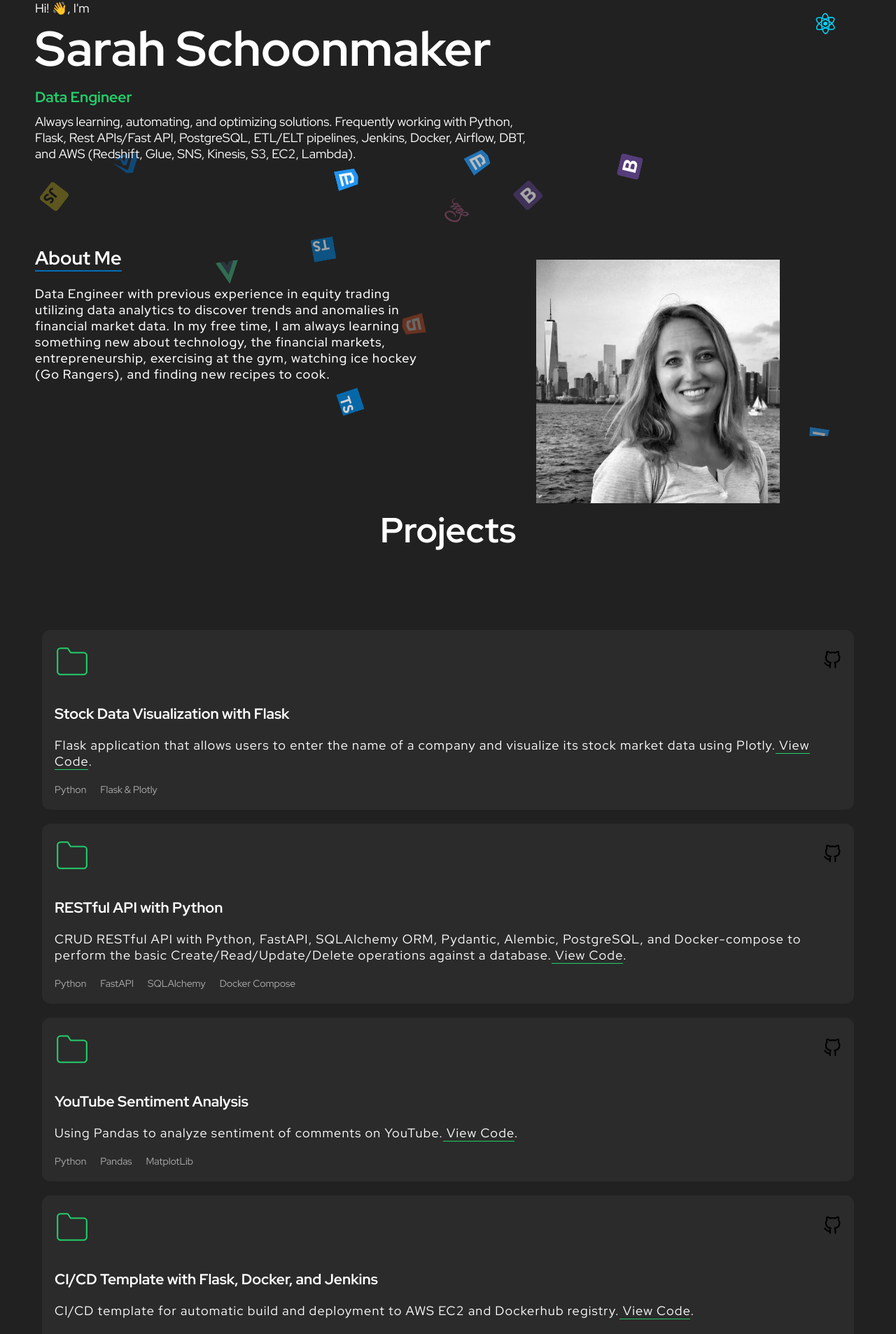
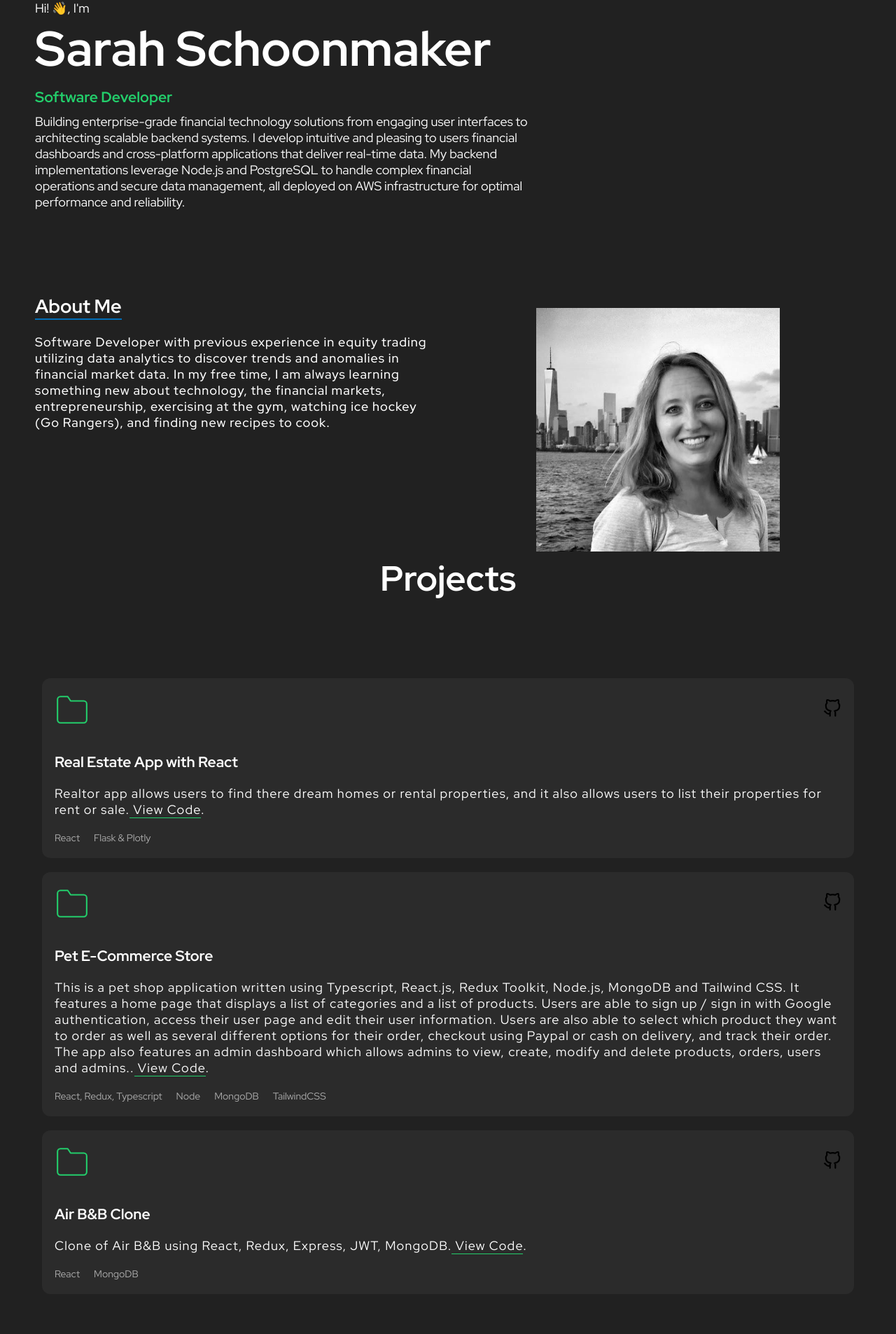
Before and after one commit to SarahSchoonmaker/sarah-react-portfolio, a React (Create React App) app: page / in a window 1280 px wide. Shown: the part 177-2083 px from the top of the page at 70% size. Built offline with nearby package versions, Linux system fonts and the light colour scheme.

Commit message:
edited node libraries

```diff
--- a/src/components/About/About.tsx
+++ b/src/components/About/About.tsx
@@ -1,6 +1,6 @@
-import React from 'react';
+import React from "react";
 import { Container } from "./styles";
-import Sarah from "../../assets/SarahImg.jpg"
+import Sarah from "../../assets/SarahImg.jpg";
 import cssIcon from "../../assets/css-icon.svg";
 import htmlIcon from "../../assets/html-icon.svg";
 import jsIcon from "../../assets/js-icon.svg";
@@ -10,24 +10,23 @@ import typescriptIcon from "../../assets/typescript-icon.svg";
 import ScrollAnimation from "react-animate-on-scroll";
 import graphql from "../../assets/graphql.png";
 
-
-export function About(){
-  return(
+export function About() {
+  return (
     <Container id="about">
       <div className="about-text">
         <ScrollAnimation animateIn="fadeInLeft">
           <h2>About Me</h2>
         </ScrollAnimation>
         <ScrollAnimation animateIn="fadeInLeft" delay={0.2 * 1000}>
-          <p>Data Engineer with previous experience in equity trading utilizing
-            data analytics to discover trends and
-            anomalies in financial market data.
-            In my free time, I am always learning something new about technology, the financial markets,
-            entrepreneurship, exercising at the gym,
-            watching ice hockey (Go Rangers), and finding new recipes to cook.
+          <p>
+            Software Developer with previous experience in equity trading
+            utilizing data analytics to discover trends and anomalies in
+            financial market data. In my free time, I am always learning
+            something new about technology, the financial markets,
+            entrepreneurship, exercising at the gym, watching ice hockey (Go
+            Rangers), and finding new recipes to cook.
           </p>
         </ScrollAnimation>
-
       </div>
       <div className="about-image">
         <ScrollAnimation animateIn="fadeInRight" delay={0.6 * 1000}>
@@ -35,5 +34,5 @@ export function About(){
         </ScrollAnimation>
       </div>
     </Container>
-  )
+  );
 }
--- a/src/components/Hero/Hero.tsx
+++ b/src/components/Hero/Hero.tsx
@@ -1,35 +1,34 @@
-import { BrowserRouter } from "react-router-dom"
-import { Container } from "./styles"
-import ScrollAnimation from "react-animate-on-scroll"
-import React from 'react';
-import { NavHashLink } from "react-router-hash-link"
+import { BrowserRouter } from "react-router-dom";
+import { Container } from "./styles";
+import ScrollAnimation from "react-animate-on-scroll";
+import React from "react";
+import { NavHashLink } from "react-router-hash-link";
 
-export function Hero(){
-  return(
+export function Hero() {
+  return (
     <Container id="home">
       <div className="hero-text">
         <ScrollAnimation animateIn="fadeInUp">
           <p>Hi! 👋, I'm</p>
         </ScrollAnimation>
-        <ScrollAnimation animateIn="fadeInUp" delay={0.2*1000}>
+        <ScrollAnimation animateIn="fadeInUp" delay={0.2 * 1000}>
           <h1>Sarah Schoonmaker</h1>
         </ScrollAnimation>
         <ScrollAnimation animateIn="fadeInUp" delay={0.4 * 1000}>
-          <h3>Data Engineer</h3>
+          <h3>Software Developer</h3>
         </ScrollAnimation>
         <ScrollAnimation animateIn="fadeInUp" delay={0.6 * 1000}>
-        <p>Always learning, automating, and optimizing solutions.
-          Frequently working with Python, Flask, Rest APIs/Fast API, PostgreSQL, ETL/ELT pipelines, Jenkins, Docker, Airflow, DBT,
-          and AWS (Redshift, Glue, SNS, Kinesis, S3, EC2, Lambda).
-
-
-
+          <p>
+            Building enterprise-grade financial technology solutions from
+            engaging user interfaces to architecting scalable backend systems. I
+            develop intuitive and pleasing to users financial dashboards and
+            cross-platform applications that deliver real-time data. My backend
+            implementations leverage Node.js and PostgreSQL to handle complex
+            financial operations and secure data management, all deployed on AWS
+            infrastructure for optimal performance and reliability.
           </p>
         </ScrollAnimation>
-
-
       </div>
-
     </Container>
-  )
+  );
 }
--- a/src/components/Portfolio/Portfolio.tsx
+++ b/src/components/Portfolio/Portfolio.tsx
@@ -1,41 +1,54 @@
 import { Container } from "./styles";
-import githubIcon from "../../assets/github-icon.svg"
-import externalLinkIcon from "../../assets/external-link-icon.svg"
+import githubIcon from "../../assets/github-icon.svg";
+import externalLinkIcon from "../../assets/external-link-icon.svg";
 import ScrollAnimation from "react-animate-on-scroll";
-import React from 'react';
+import React from "react";
 
-
-export function Portfolio(){
-  return(
+export function Portfolio() {
+  return (
     <Container id="portfolio">
       <h2>Projects</h2>
       <div className="projects">
-
         <ScrollAnimation animateIn="flipInX">
           <div className="project">
             <header>
-          <svg width="50" xmlns="http://www.w3.org/2000/svg" role="img" viewBox="0 0 24 24" fill="none"
-          stroke="#23ce6b " stroke-width="1" stroke-linecap="round" stroke-linejoin="round" ><title>Folder</title>
-          <path d="M22 19a2 2 0 0 1-2 2H4a2 2 0 0 1-2-2V5a2 2 0 0 1 2-2h5l2 3h9a2 2 0 0 1 2 2z"></path></svg>
+              <svg
+                width="50"
+                xmlns="http://www.w3.org/2000/svg"
+                role="img"
+                viewBox="0 0 24 24"
+                fill="none"
+                stroke="#23ce6b "
+                stroke-width="1"
+                stroke-linecap="round"
+                stroke-linejoin="round"
+              >
+                <title>Folder</title>
+                <path d="M22 19a2 2 0 0 1-2 2H4a2 2 0 0 1-2-2V5a2 2 0 0 1 2-2h5l2 3h9a2 2 0 0 1 2 2z"></path>
+              </svg>
               <div className="project-links">
-            <a href="https://github.com/SarahSchoonmaker/flask-stock-data" target="_blank" rel="noreferrer">
+                <a
+                  href="https://github.com/SarahSchoonmaker/flask-stock-data"
+                  target="_blank"
+                  rel="noreferrer"
+                >
                   <img src={githubIcon} alt="GitHub" />
                 </a>
               </div>
             </header>
             <div className="body">
-            <h3>Stock Data Visualization with Flask</h3>
-            <p>Flask application that allows users to enter the name of a
-              company and visualize its stock market data using Plotly.
-              <a href="https://github.com/SarahSchoonmaker/flask-stock-data"> View Code</a>.
-
+              <h3>Real Estate App with React</h3>
+              <p>
+                Realtor app allows users to find there dream homes or rental
+                properties, and it also allows users to list their properties
+                for rent or sale.
+                <a href=""> View Code</a>.
               </p>
             </div>
             <footer>
               <ul className="tech-list">
-              <li>Python</li>
+                <li>React</li>
                 <li>Flask & Plotly</li>
-
               </ul>
             </footer>
           </div>
@@ -44,31 +57,53 @@ export function Portfolio(){
         <ScrollAnimation animateIn="flipInX">
           <div className="project">
             <header>
-            <svg width="50" xmlns="http://www.w3.org/2000/svg" role="img" viewBox="0 0 24 24" fill="none"
-            stroke="#23ce6b " stroke-width="1" stroke-linecap="round" stroke-linejoin="round" >
+              <svg
+                width="50"
+                xmlns="http://www.w3.org/2000/svg"
+                role="img"
+                viewBox="0 0 24 24"
+                fill="none"
+                stroke="#23ce6b "
+                stroke-width="1"
+                stroke-linecap="round"
+                stroke-linejoin="round"
+              >
                 <title>Folder</title>
-              <path d="M22 19a2 2 0 0 1-2 2H4a2 2 0 0 1-2-2V5a2 2 0 0 1 2-2h5l2 3h9a2 2 0 0 1 2 2z"></path></svg>
+                <path d="M22 19a2 2 0 0 1-2 2H4a2 2 0 0 1-2-2V5a2 2 0 0 1 2-2h5l2 3h9a2 2 0 0 1 2 2z"></path>
+              </svg>
               <div className="project-links">
-              <a href="https://github.com/SarahSchoonmaker/python-fastapi" target="_blank" rel="noreferrer">
+                <a
+                  href="https://github.com/SarahSchoonmaker/python-fastapi"
+                  target="_blank"
+                  rel="noreferrer"
+                >
                   <img src={githubIcon} alt="GitHub" />
                 </a>
-
               </div>
             </header>
             <div className="body">
-              <h3>RESTful API with Python</h3>
-              <p>CRUD RESTful API with Python, FastAPI, SQLAlchemy ORM, Pydantic,
-                Alembic, PostgreSQL, and Docker-compose to perform the basic Create/Read/Update/Delete operations against a database.
-                <a href="https://github.com/SarahSchoonmaker/python-fastapi"> View Code</a>.
+              <h3>Pet E-Commerce Store</h3>
+              <p>
+                This is a pet shop application written using Typescript,
+                React.js, Redux Toolkit, Node.js, MongoDB and Tailwind CSS. It
+                features a home page that displays a list of categories and a
+                list of products. Users are able to sign up / sign in with
+                Google authentication, access their user page and edit their
+                user information. Users are also able to select which product
+                they want to order as well as several different options for
+                their order, checkout using Paypal or cash on delivery, and
+                track their order. The app also features an admin dashboard
+                which allows admins to view, create, modify and delete products,
+                orders, users and admins..
+                <a href=""> View Code</a>.
               </p>
             </div>
             <footer>
               <ul className="tech-list">
-              <li>Python</li>
-              <li>FastAPI</li>
-              <li>SQLAlchemy</li>
-              <li>Docker Compose</li>
-
+                <li>React, Redux, Typescript</li>
+                <li>Node</li>
+                <li>MongoDB</li>
+                <li>TailwindCSS</li>
               </ul>
             </footer>
           </div>
@@ -77,69 +112,51 @@ export function Portfolio(){
         <ScrollAnimation animateIn="flipInX">
           <div className="project">
             <header>
-            <svg width="50" xmlns="http://www.w3.org/2000/svg" role="img" viewBox="0 0 24 24" fill="none"
-            stroke="#23ce6b " stroke-width="1" stroke-linecap="round" stroke-linejoin="round" >
-              <title>Folder</title><path d="M22 19a2 2 0 0 1-2 2H4a2 2 0 0 1-2-2V5a2 2 0 0 1 2-2h5l2 3h9a2 2 0 0 1 2 2z"></path>
+              <svg
+                width="50"
+                xmlns="http://www.w3.org/2000/svg"
+                role="img"
+                viewBox="0 0 24 24"
+                fill="none"
+                stroke="#23ce6b"
+                stroke-width="1"
+                stroke-linecap="round"
+                stroke-linejoin="round"
+              >
+                <title>Folder</title>
+                <path d="M22 19a2 2 0 0 1-2 2H4a2 2 0 0 1-2-2V5a2 2 0 0 1 2-2h5l2 3h9a2 2 0 0 1 2 2z"></path>
               </svg>
               <div className="project-links">
-              <a href="https://github.com/SarahSchoonmaker/youtube-sentiment-analysis" target="_blank" rel="noreferrer">
+                <a
+                  href="https://github.com/SarahSchoonmaker/CI-CD-Jenkins-Flask"
+                  target="_blank"
+                  rel="noreferrer"
+                >
                   <img src={githubIcon} alt="GitHub" />
                 </a>
-
               </div>
             </header>
             <div className="body">
-              <h3>YouTube Sentiment Analysis</h3>
-              <p>Using Pandas to analyze sentiment of comments on YouTube.
-                <a href="https://github.com/SarahSchoonmaker/youtube-sentiment-analysis"> View Code</a>.
-
+              <h3>Air B&B Clone</h3>
+              <p>
+                Clone of Air B&B using React, Redux, Express, JWT, MongoDB.
+                <a href="https://github.com/SarahSchoonmaker/React-airbb">
+                  {" "}
+                  View Code
+                </a>
+                .
               </p>
             </div>
             <footer>
               <ul className="tech-list">
-              <li>Python</li>
-              <li>Pandas</li>
-              <li>MatplotLib</li>
-
+                <li>React</li>
+                <li>MongoDB</li>
+                <li></li>
               </ul>
             </footer>
           </div>
         </ScrollAnimation>
-
-        <ScrollAnimation animateIn="flipInX">
-          <div className="project">
-            <header>
-            <svg width="50" xmlns="http://www.w3.org/2000/svg" role="img" viewBox="0 0 24 24" fill="none" stroke="#23ce6b"
-            stroke-width="1" stroke-linecap="round" stroke-linejoin="round" ><title>Folder</title>
-            <path d="M22 19a2 2 0 0 1-2 2H4a2 2 0 0 1-2-2V5a2 2 0 0 1 2-2h5l2 3h9a2 2 0 0 1 2 2z"></path></svg>
-            <div className="project-links">
-              <a href="https://github.com/SarahSchoonmaker/CI-CD-Jenkins-Flask" target="_blank" rel="noreferrer">
-                <img src={githubIcon} alt="GitHub" />
-              </a>
-
       </div>
-            </header>
-            <div className="body">
-              <h3>CI/CD Template with Flask, Docker, and Jenkins</h3>
-              <p>CI/CD template for automatic build and deployment to AWS EC2 and Dockerhub registry.
-                <a href="https://github.com/SarahSchoonmaker/CI-CD-Jenkins-Flask"> View Code</a>.
-
-              </p>
-            </div>
-            <footer>
-              <ul className="tech-list">
-              <li>Flask</li>
-              <li>Docker</li>
-              <li>Jenkins</li>
-
-              </ul>
-            </footer>
-          </div>
-        </ScrollAnimation>
-
-        </div>
-
-
     </Container>
   );
 }
--- a/src/index.tsx
+++ b/src/index.tsx
@@ -1,10 +1,13 @@
-import React from 'react'
-import ReactDOM from 'react-dom'
-import App from './App'
+import React from "react";
+import { createRoot } from "react-dom/client";
+import App from "./App";
 
-ReactDOM.render(
+const container = document.getElementById("root");
+if (!container) throw new Error("Failed to find the root element");
+const root = createRoot(container);
+
+root.render(
   <React.StrictMode>
     <App />
-  </React.StrictMode>,
-  document.getElementById('root')
-)
+  </React.StrictMode>
+);
```
Also changed, not shown: package.json (+10 -8 lines), 1 other file (tests, documents, lock files or other folders). Lines whose indentation alone changed are shown as unchanged.
